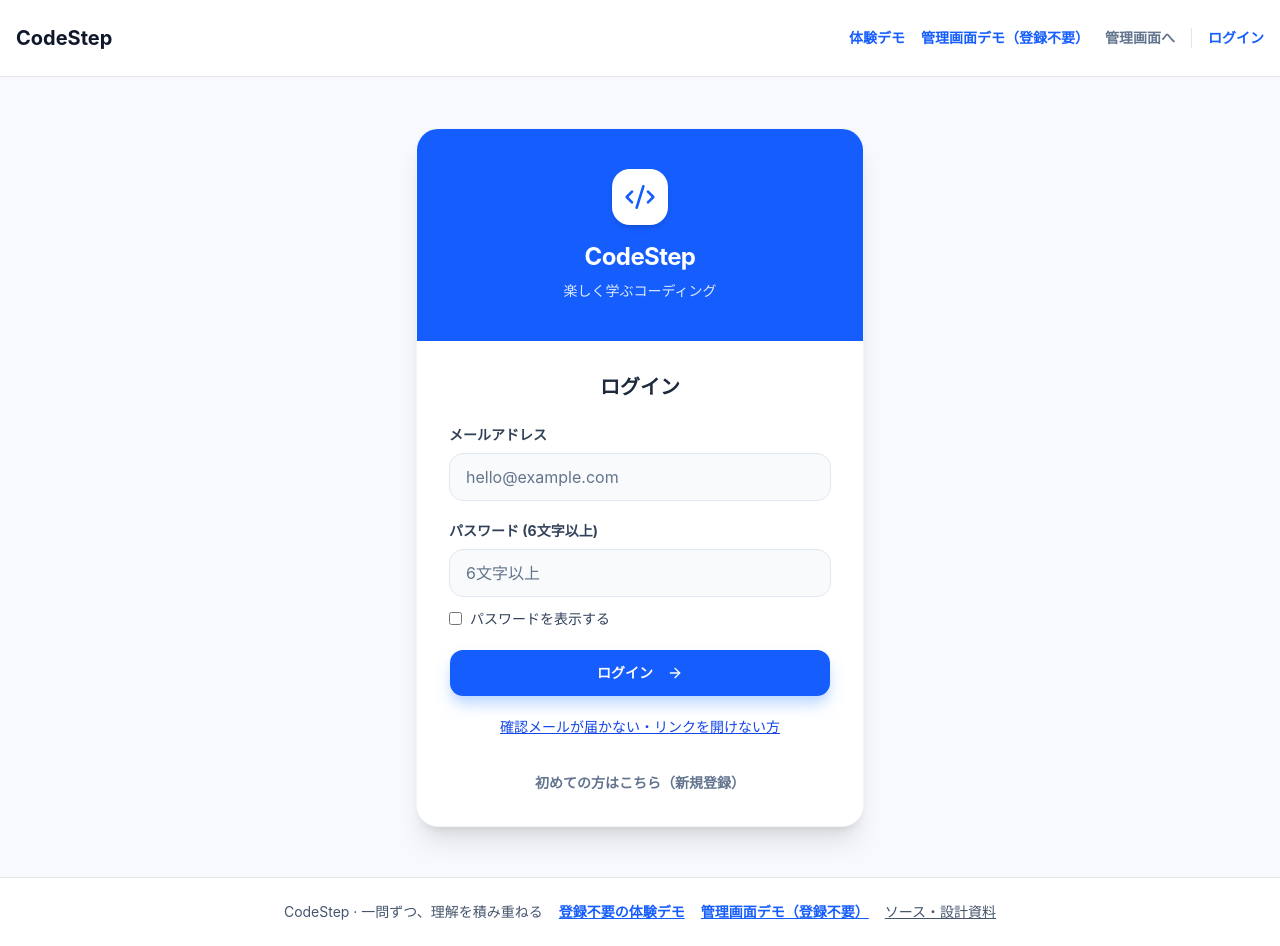
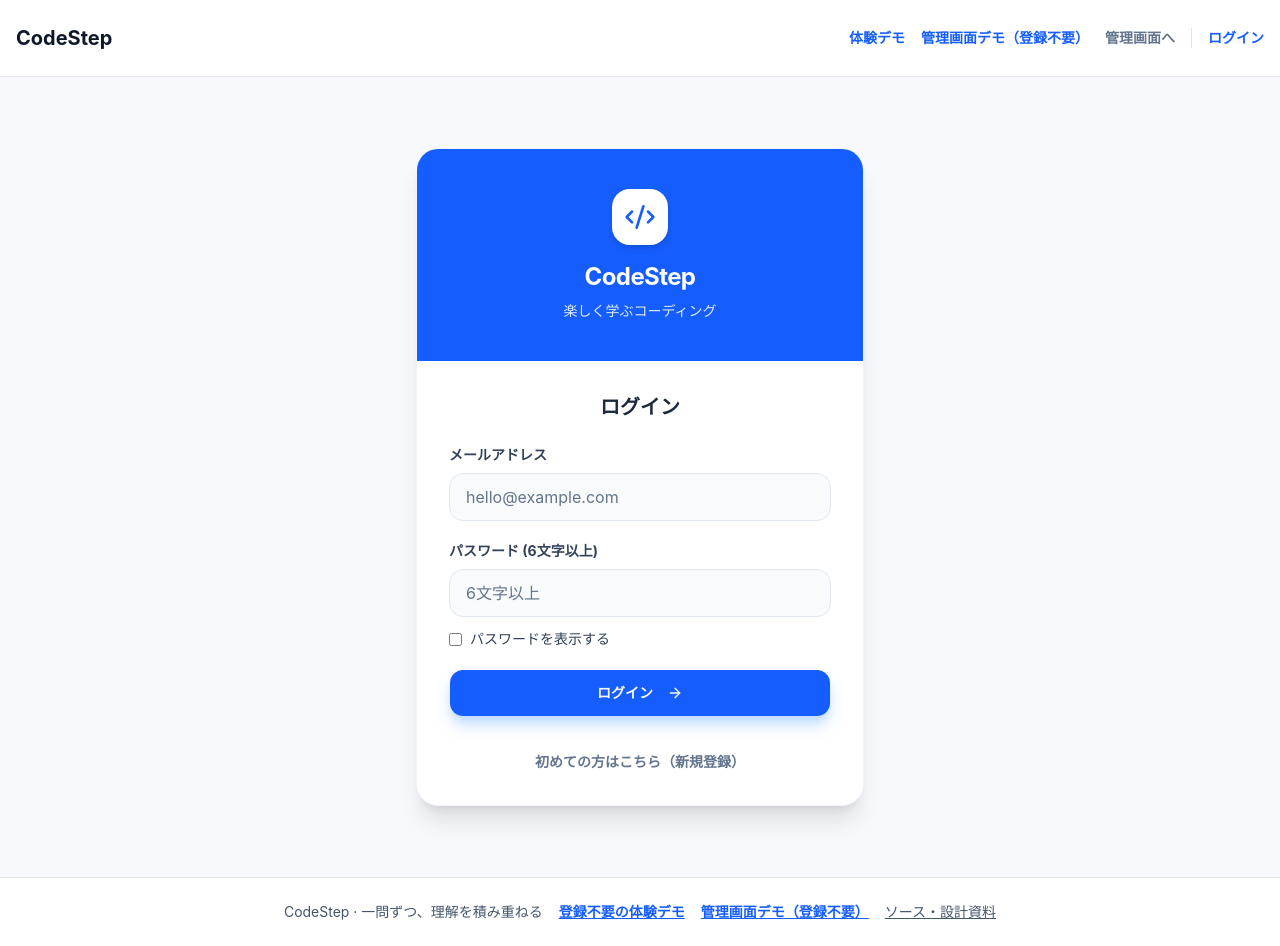
Before and after one commit to bonbabo108/codestep, a Next.js app: page /login in a window 1280 px wide. Built offline with nearby package versions, Linux system fonts and the light colour scheme; no server answers.

Commit message:
fix(auth): show confirmation resend only when confirmation is actually needed

```diff
--- a/components/LoginForm.tsx
+++ b/components/LoginForm.tsx
@@ -172,7 +172,6 @@ export default function LoginForm({ adminOnly = false }: { adminOnly?: boolean }
             <p className="text-xs text-slate-600">確認に成功すると学習画面へ進みます。別の端末・ブラウザで確認した場合は、この画面で通常のログインを行ってください。</p>
           </div>}
 
-          {!adminOnly && !canResend && <button type="button" disabled={unavailable} onClick={() => { setCanResend(true); setIsSignUp(false); setError(''); setNotice('登録済みのメールアドレスを入力し、確認メールを再送してください。') }} className="mt-5 w-full text-sm text-blue-700 underline">確認メールが届かない・リンクを開けない方</button>}
 
           {!adminOnly && <div className="mt-8 text-center">
             <button type="button" disabled={unavailable} onClick={() => { setIsSignUp(!isSignUp); setShowPassword(false); setError(''); setNotice('') }} className="text-sm font-bold text-slate-500 hover:text-blue-600 transition-colors">
```
